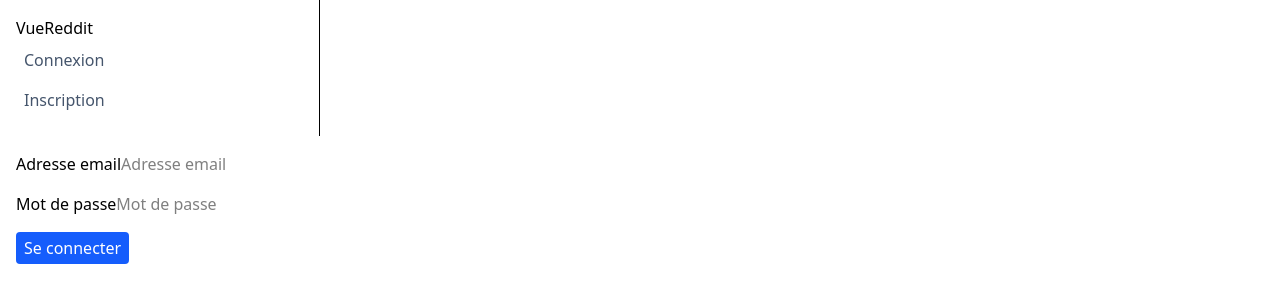
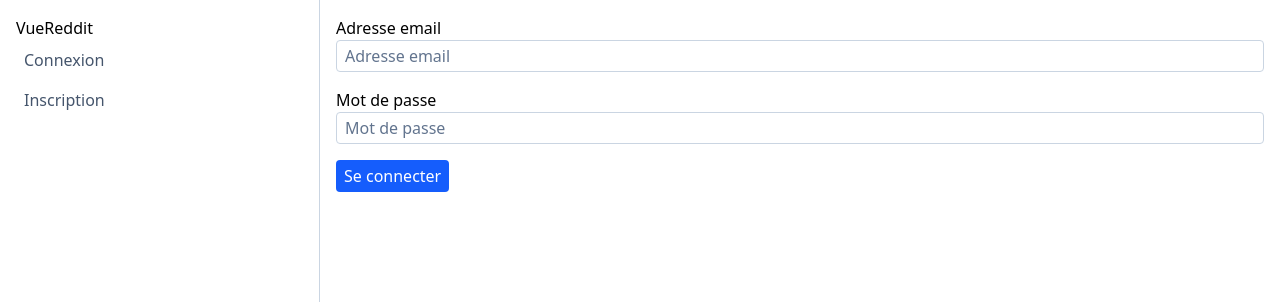
Before and after one commit to d9beuD/ynov-2025-b1-forum, a Vue app: page /login in a window 1280 px wide. Shown: the top 302 px of the page. Built offline with nearby package versions, Linux system fonts and the light colour scheme; no server answers; the HTML template or start-up script is replaced by a standard one.

Commit message:
Improve styles

```diff
--- a/src/styles/main.css
+++ b/src/styles/main.css
@@ -1 +1,21 @@
 @import 'tailwindcss';
+
+* {
+  border-color: var(--color-border);
+}
+
+#app {
+  @apply flex h-dvh max-h-dvh;
+}
+
+@layer base {
+  input[type='text'],
+  input[type='email'],
+  input[type='password'] {
+    @apply size-4 h-8 w-full rounded border bg-white px-2 py-2 placeholder:text-slate-500;
+  }
+}
+
+@theme {
+  --color-border: var(--color-slate-300);
+}
```
